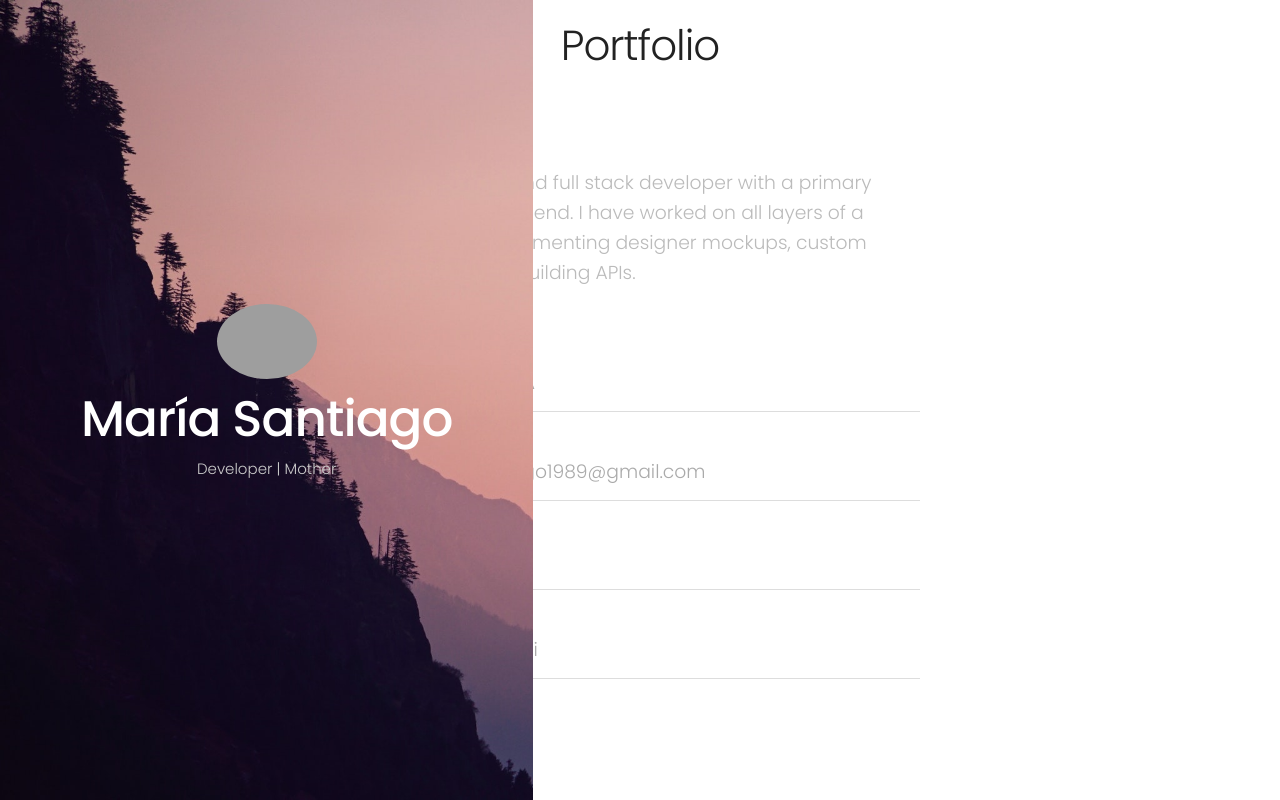
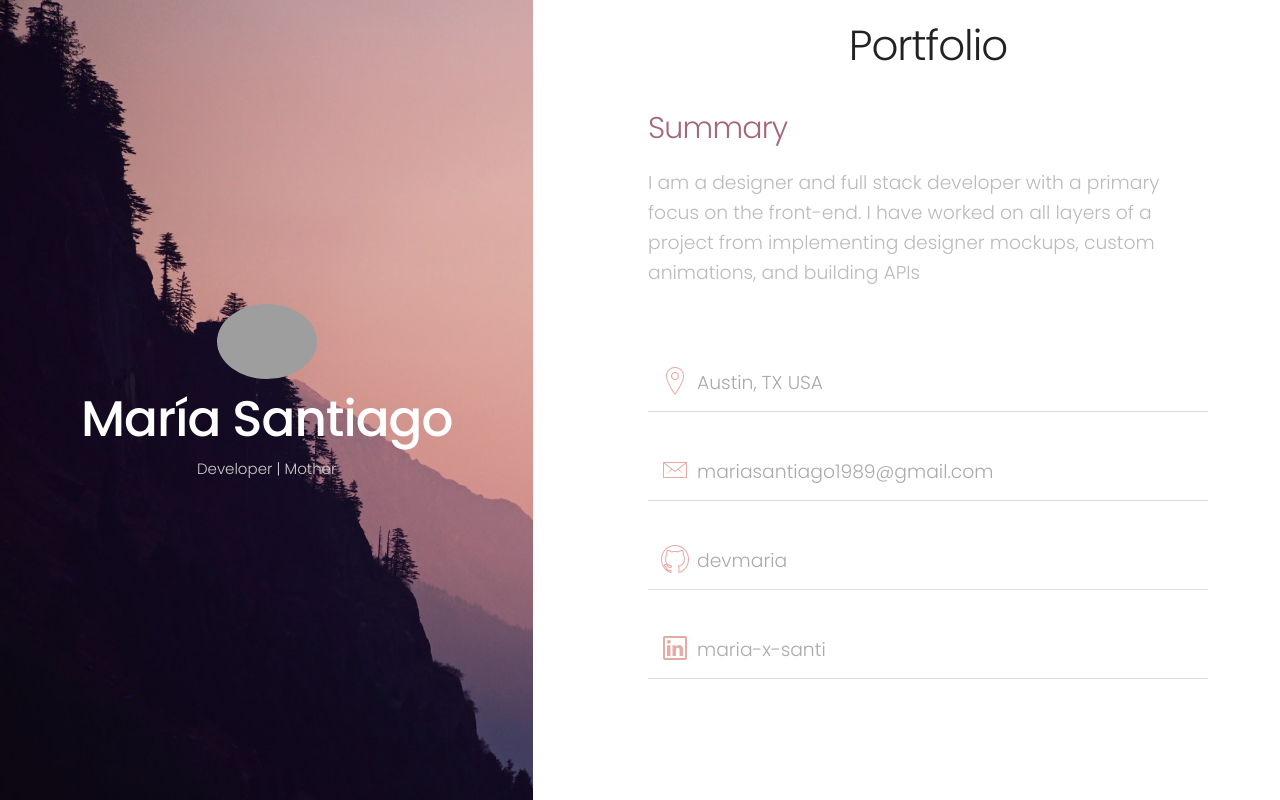
Before and after one commit to luis1392/react-portfolio-01, a React (Create React App) app: page / in a window 1280 px wide. Built offline with nearby package versions, Linux system fonts and the light colour scheme; grey boxes are pictures that could not be loaded.

Commit message:
new componets: Header, ContactInfo, Summary, PortfolioContent, PortfolioFixed; add new style,end

```diff
--- a/src/App.js
+++ b/src/App.js
@@ -6,7 +6,7 @@ class App extends Component {
   render() {
     return (
       <div className="app-container">
-        <PortfolioFixed />
+        <PortfolioFixed title='María Santiago' subtitle='Developer | Mother' image='https://s3.amazonaws.com/uifaces/faces/twitter/jina/128.jpg'/>
         <PortfolioContent />
       </div>
     );
--- /dev/null
+++ b/src/componets/ContactInfo.js
@@ -0,0 +1,34 @@
+import React, { Component } from 'react'
+
+class ContactInfo extends Component {
+    render () {
+        const place = 'Austin, TX USA'
+        const email = 'mariasantiago1989@gmail.com'
+        const user_github = 'devmaria'
+        const user_linkedin = 'maria-x-santi'
+        return (
+            <section>
+                    <div className="contactinfo">
+                        <a className="contactinfo__single" target="_blank">
+                            <i className="ion-ios-location-outline contactinfo__icon"></i>
+                            <span className="contactinfo__title">{place}</span>
+                        </a>
+                        <a href="#" className="contactinfo__single" target="_blank">
+                            <i className="ion-ios-email-outline contactinfo__icon"></i>
+                            <span className="contactinfo__title">{email}</span>
+                        </a>
+                        <a href="#" className="contactinfo__single" target="_blank">
+                            <i className="ion-social-github-outline contactinfo__icon"></i>
+                            <span className="contactinfo__title">{user_github}</span>
+                        </a>
+                        <a href="#" className="contactinfo__single" target="_blank">
+                            <i className="ion-social-linkedin-outline contactinfo__icon"></i>
+                            <span className="contactinfo__title">{user_linkedin}</span>
+                        </a>
+                    </div>
+                </section>
+        )
+    }
+}
+
+export default ContactInfo
--- /dev/null
+++ b/src/componets/Header.js
@@ -0,0 +1,14 @@
+import React, { Component } from 'react';
+
+
+class Header extends Component {
+    render () {
+        const title = this.props.title
+        return (
+            <header>
+                <h2>{title}</h2>
+            </header>
+        )
+    }
+}
+export default Header;
--- a/src/componets/PortfolioContent.js
+++ b/src/componets/PortfolioContent.js
@@ -1,41 +1,24 @@
 import React, { Component } from 'react'
+
+import Header from './Header'
+import Summary from './Summary'
+import ContactInfo from './ContactInfo'
+
 
 class PortfolioContent extends Component {
     render () {
+        const title = 'Portfolio'
+        const summary = 'Summary'
+        const content = 'I am a designer and full stack developer with a primary focus on the front-end. I have worked on all layers of a project from implementing designer mockups, custom animations, and building APIs'
         return(
             <div className="portfolio-content">
-                {/* <!-- Header --> */}
-                <header>
-                <h2>Portfolio</h2>
-                </header>
+                <Header  title = { title }/>
 
                 {/* <!-- Summary --> */}
-                <section>
-                <h4>Summary</h4>
-                <p>I am a designer and full stack developer with a primary focus on the front-end. I have worked on all layers of a project from implementing designer mockups, custom animations, and building APIs.</p>
-                </section>
+                <Summary summary = {summary} content = {content}/>
 
                 {/* <!-- ContactInfo --> */}
-                <section>
-                <div className="contactinfo">
-                    <a className="contactinfo__single" target="_blank">
-                    <i className="ion-ios-location-outline contactinfo__icon"></i>
-                    <span className="contactinfo__title">Austin, TX USA</span>
-                    </a>
-                    <a href="#" className="contactinfo__single" target="_blank">
-                    <i className="ion-ios-email-outline contactinfo__icon"></i>
-                    <span className="contactinfo__title">mariasantiago1989@gmail.com</span>
-                    </a>
-                    <a href="#" className="contactinfo__single" target="_blank">
-                    <i className="ion-social-github-outline contactinfo__icon"></i>
-                    <span className="contactinfo__title">devmaria</span>
-                    </a>
-                    <a href="#" className="contactinfo__single" target="_blank">
-                    <i className="ion-social-linkedin-outline contactinfo__icon"></i>
-                    <span className="contactinfo__title">maria-x-santi</span>
-                    </a>
-                </div>
-                </section>
+                <ContactInfo />
             </div>
         )
     }
--- a/src/componets/PortfolioFixed.js
+++ b/src/componets/PortfolioFixed.js
@@ -3,11 +3,14 @@ import React, { Component } from 'react';
 
 class PortfolioFixed extends Component {
   render() {
+    const title = this.props.title
+    const subtitle = this.props.subtitle
+    const image = this.props.image
     return (
       <div className="portfolio-fixed">
-            <img src="https://s3.amazonaws.com/uifaces/faces/twitter/jina/128.jpg"/>
-            <h1>María Santiago</h1>
-            <p>Developer | Mother</p>
+            <img src={image}/>
+            <h1>{title}</h1>
+            <p>{subtitle}</p>
       </div>
     );
   }
--- /dev/null
+++ b/src/componets/Summary.js
@@ -0,0 +1,17 @@
+import React, { Component } from 'react'
+
+
+class Summary extends Component {
+    render () {
+        const summary = this.props.summary
+        const content = this.props.content
+        return (
+            <section>
+                <h4>{summary}</h4>
+                <p>{content}</p>
+            </section>
+        )
+    }
+}
+
+export default Summary
--- a/src/css/styles.css
+++ b/src/css/styles.css
@@ -1770,4 +1770,13 @@ section h4 {
   margin-bottom: 3px;
   font-size: 14px; }
 
+.portfolio-content{
+  position: absolute;
+  padding: 0;
+  top: 0;
+  right: 0;
+  height: 100vh;
+  width: 55%;
+}
+
 /*# sourceMappingURL=styles.css.map */
```
